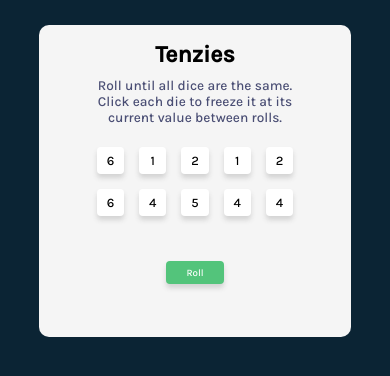
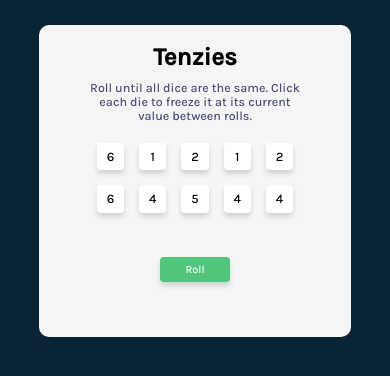
Before and after one commit to sehaj1408/tenzies-react, a React (Create React App) app: page / in a window 390 px wide. Shown: the top 376 px of the page. Built offline with nearby package versions, Linux system fonts and the light colour scheme.

Commit message:
add more responsive styling

```diff
--- a/src/components/App/app.css
+++ b/src/components/App/app.css
@@ -22,12 +22,12 @@ main:after {
 }
 
 .title-container > h1 {
-    font-size: 6vmin;
+    font-size: 6.3vmin;
     font-weight: 900;
 }
 
 .title-container > h3 {
-    font-size: 3.5vmin;
+    font-size: 3.2vmin;
     font-weight: 100;
     color: #4A4E74;
     max-width: 70%;
@@ -43,11 +43,11 @@ main:after {
 
 .roll-button {
     margin-top: 12%;
-    width: 15vmin;
-    height: 6vmin;
+    width: 18vmin;
+    height: 6.2vmin;
     background-color: #53c47b;
     color: white;
-    font-size: 2.5vmin;
+    font-size: 2.8vmin;
     border: none;
     border-radius: 1vmin;
     box-shadow: 0px 4px 5px lightgray;
```
